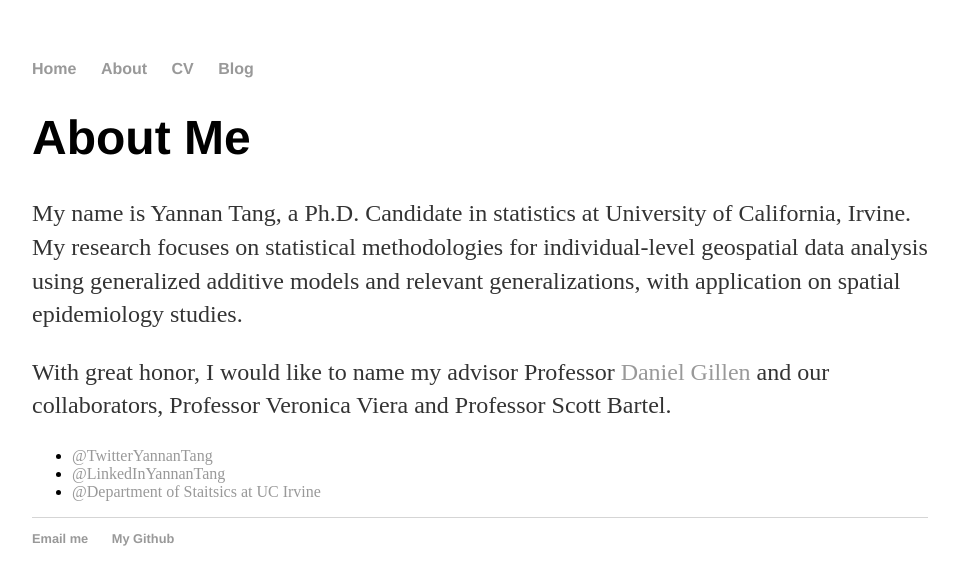
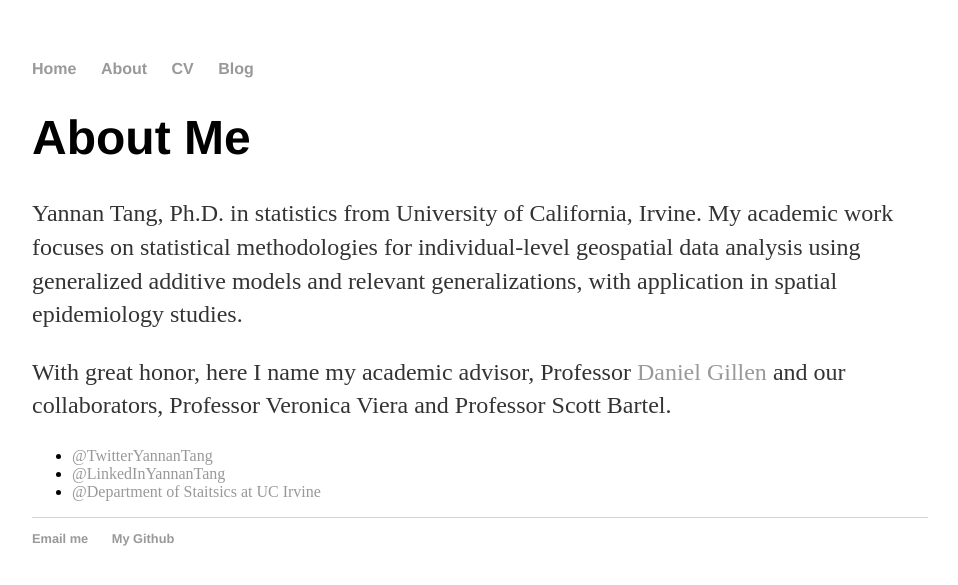
Before and after one commit to YannanTang/YannanTang.github.io, a Jekyll site: the page built from about/index.html, in a window 1280 px wide. Shown: the top 585 px of the page, without its empty margins (160-1118 px from the left). Built offline with Jekyll 4.4.1, drawn with Linux system fonts in a browser that asks for light colours.

Commit message:
First Graduated Updates as A Ph.D.

```diff
--- a/about/index.html
+++ b/about/index.html
@@ -5,9 +5,9 @@ title: About Yannan Tang
 
 		<div class="about">
 			<h1>About Me</h1>
-      <p>My name is Yannan Tang, a Ph.D. Candidate in statistics at University of California, Irvine. My research focuses on statistical methodologies for individual-level geospatial data analysis using generalized additive models and relevant generalizations, with application on spatial epidemiology studies. </p>
+      <p>Yannan Tang, Ph.D. in statistics from University of California, Irvine. My academic work focuses on statistical methodologies for individual-level geospatial data analysis using generalized additive models and relevant generalizations, with application in spatial epidemiology studies. </p>
 
-			<p>With great honor, I would like to name my advisor Professor <a href="https://www.ics.uci.edu/~dgillen/">Daniel Gillen</a> and our collaborators, Professor Veronica Viera and Professor Scott Bartel. </p>
+			<p>With great honor, here I name my academic advisor, Professor <a href="https://www.ics.uci.edu/~dgillen/">Daniel Gillen</a> and our collaborators, Professor Veronica Viera and Professor Scott Bartel. </p>
 
 			<ul class="contacts">
 				<li><a href="https://twitter.com/tang_yannan">@TwitterYannanTang</a></li>
```
